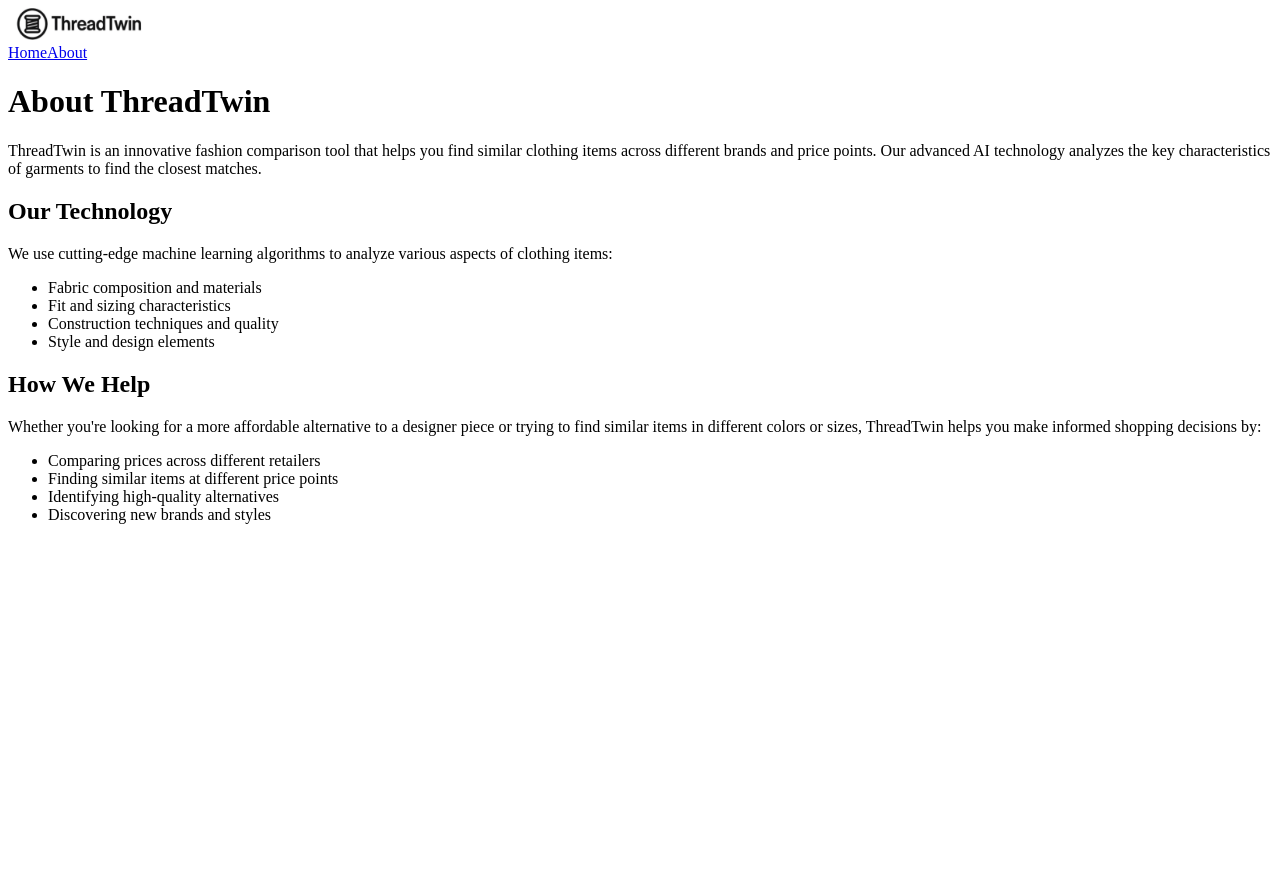
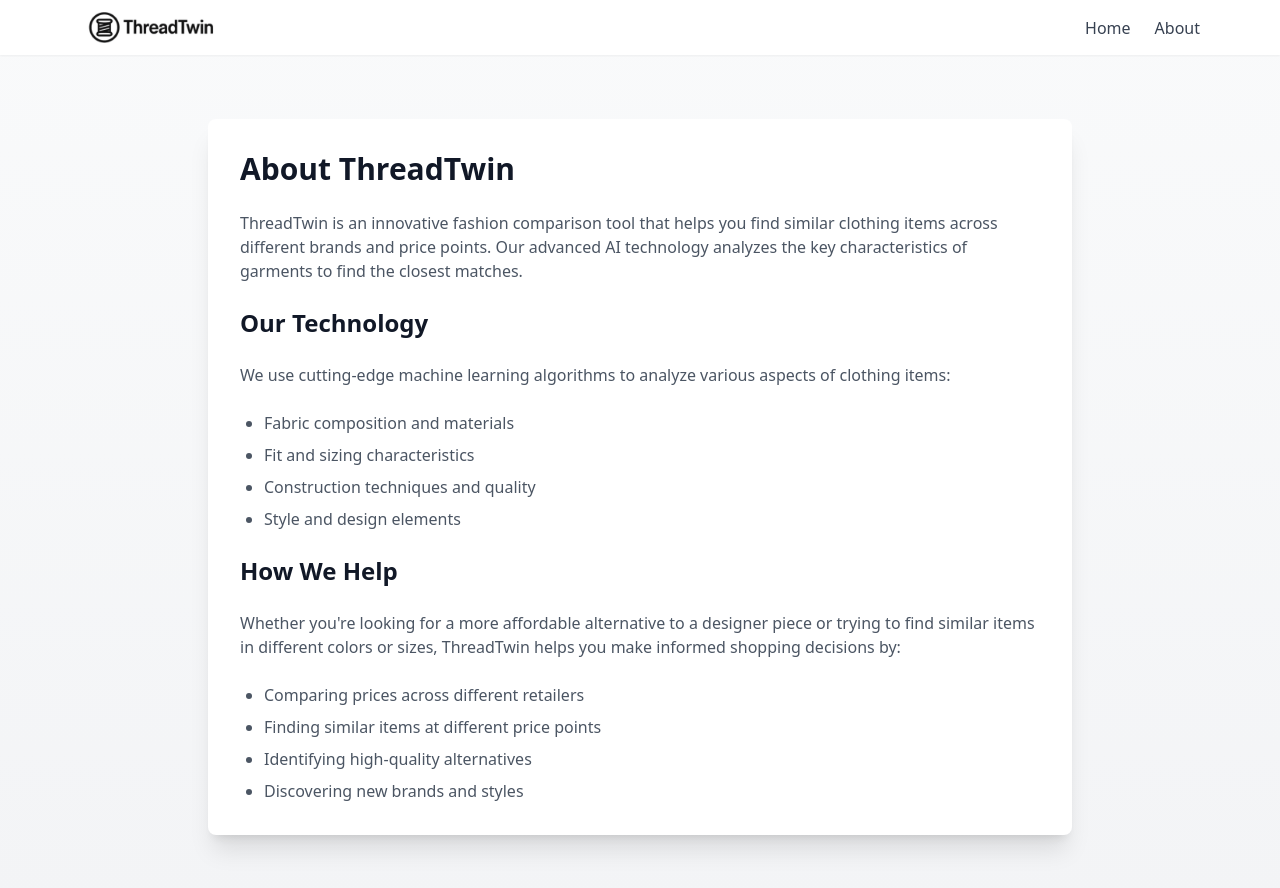
Before and after one commit to briannabogos1157/threadtwin, a Next.js app in the folder frontend/: page /about/page in a window 1280 px wide. Shown: the top 888 px of the page. Before the commit the page ends 800 px from the top, so only its background shows below. Built offline with nearby package versions, Linux system fonts and the light colour scheme.

Commit message:
Fix app router configuration and CSS import paths

```diff
--- /dev/null
+++ b/frontend/src/pages/_app.tsx
@@ -0,0 +1,6 @@
+import type { AppProps } from 'next/app';
+import '@/styles/globals.css';
+
+export default function App({ Component, pageProps }: AppProps) {
+  return <Component {...pageProps} />;
+}
```
